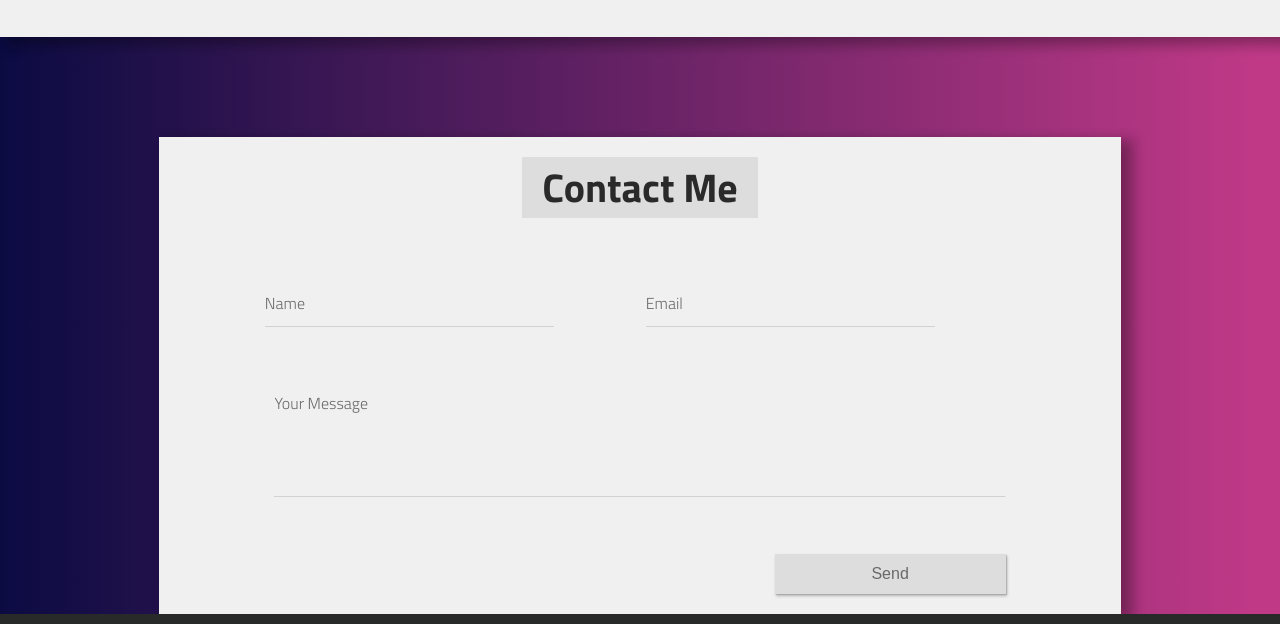
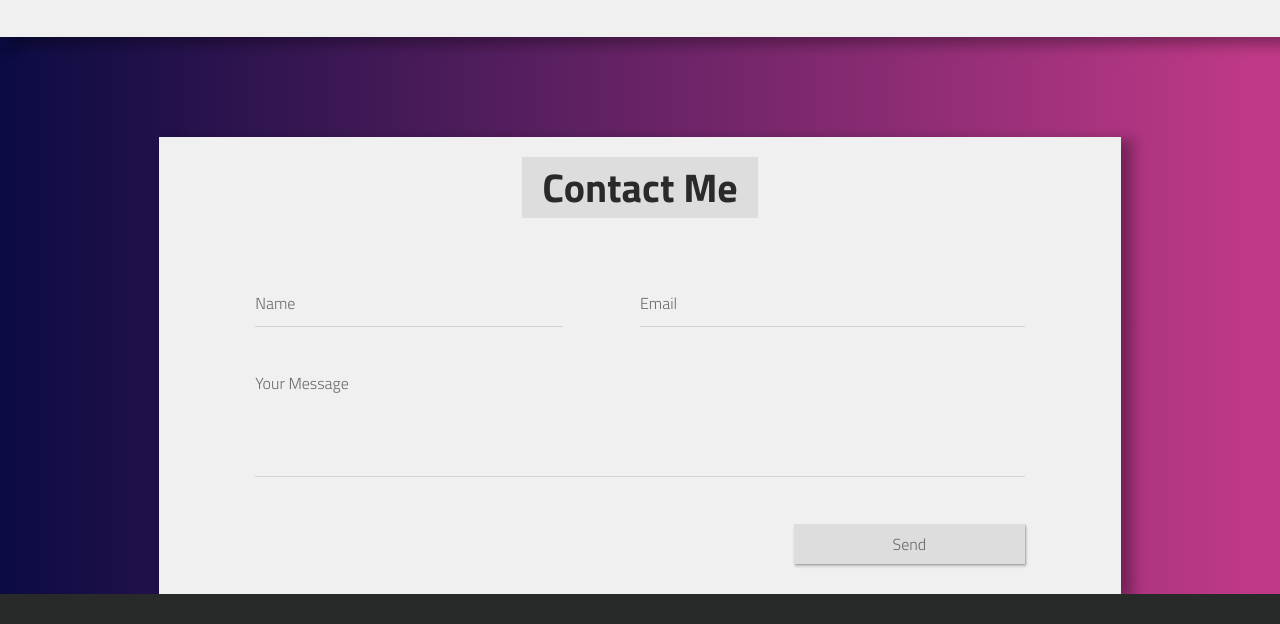
Before and after one commit to jarrad-m/jarrad-m.github.io, a website: page index.html in a window 1280 px wide. Shown: the part 5012-5636 px from the top of the page. Drawn offline with nearby package versions, Linux system fonts and the light colour scheme; some packages are replaced by stand-ins of ours; a script that the page names is missing.

Commit message:
elements in form align fixed form elements' alignment

```diff
--- a/index.html
+++ b/index.html
@@ -284,23 +284,23 @@
 			<h2><span class="highlight">{{languageData.contact_me_section_header}}</span></h2>
 
 			<form action="https://formspree.io/jarrad@jarradm.com" 	method="POST">
+					<div class="row">
 						<div class="input">
 							<input type="text" name="name" required placeholder="">
 							<label type="email">Name</label>
 						</div>
-
 						<div class="input">
 							<input type="email" name="_replyto" required placeholder="">
 							<label type="email">Email</label>
 						</div>
-
+					</div>
+					<div class="row">
 						<div class="input" id="textarea">
 							<textarea name="contact-message" required placeholder="" rows="5"></textarea>
 							<label type="email">Your Message</label>
 						</div>
+					</div>
 					<input type="submit" class="submit-button" name="submit" value="Send">
-
-
 			</form>
 
 
@@ -314,8 +314,8 @@
 			<div class="list-container">
 				<ul>
 					<li><a href="https://github.com/jarrad-m"><i class="fa fa-github " aria-hidden="true"></i> Github</a></li>
+					<li><a href="https://codepen.io/jarradm"><i class="fa fa-codepen" aria-hidden="true"></i> Codepen</a></li>
 					<li><a href="mailto:jarrad@jarradm.com" title="Subject"><i class="fa fa-envelope" aria-hidden="true"></i> {{languageData.contact_me_section_email}}</a></li>
-					<li><a href="https://codepen.io/jarradm"><i class="fa fa-codepen" aria-hidden="true"></i> Codepen</a></li>
 					<li>&copy 2017 Jarrad M</li>
 				</ul>
 			</div>
--- a/style/style.css
+++ b/style/style.css
@@ -398,6 +398,7 @@ textarea {
   width: 50%; }
 
 .submit-button {
+  font: inherit;
   color: #696969;
   background-color: #ddd;
   border: 0;
@@ -405,7 +406,7 @@ textarea {
   transition: all 0.3s cubic-bezier(0.25, 0.8, 0.25, 1);
   float: right;
   width: 30%;
-  margin: 20px 2.5%; }
+  margin: 30px 0; }
   .submit-button:hover {
     text-decoration: none;
     background-color: #bf3987;
@@ -478,7 +479,21 @@ section > h2, #skills-section > .wrapper > h2 {
 form {
   margin: 20px auto; }
 
+.row {
+  display: -webkit-box;
+  display: -webkit-flex;
+  display: -ms-flexbox;
+  display: flex;
+}
+
+.row .input {
+  -webkit-box-flex: 1;
+  -webkit-flex: 1 1;
+  -ms-flex: 1 1;
+     flex: 1 1;
+}
 div > input {
+  flex: 1 1 0;
   width: 80%;
   float: none;
   position: relative;
@@ -493,6 +508,10 @@ div > input {
   border: 0;
   background-image: -webkit-gradient(linear, left top, left bottom, from(#9c27b0), to(#9c27b0)), -webkit-gradient(linear, left top, left bottom, from(#d2d2d2), to(#d2d2d2));
   transition: background 0s ease-out; }
+  .row .input:last-child input {
+    width: 100%;
+  }
+
 
 textarea {
   width: 100%;
@@ -515,15 +534,18 @@ textarea {
   display: inline-block;
   position: relative;
   float: left;
-  margin: 20px 1.25%;
-  width: 47%; }
+  margin: 20px 0; }
 
 #email {
   width: 100%; }
 
 #textarea {
-  margin: 20px 2.5%;
-  width: 95%; }
+  margin: 0;
+  -webkit-box-flex: 1;
+  -webkit-flex: 1 1;
+  -ms-flex: 1 1;
+      flex: 1 1;
+}
 
 label {
   position: absolute;
```
Lines whose indentation alone changed are shown as unchanged.
